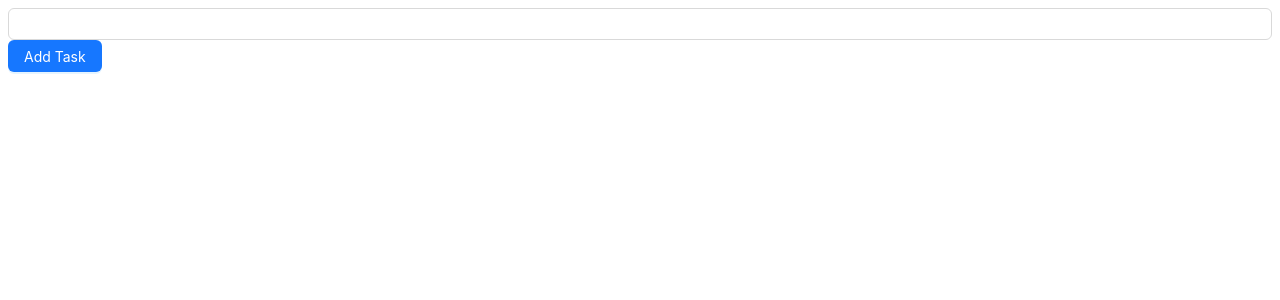
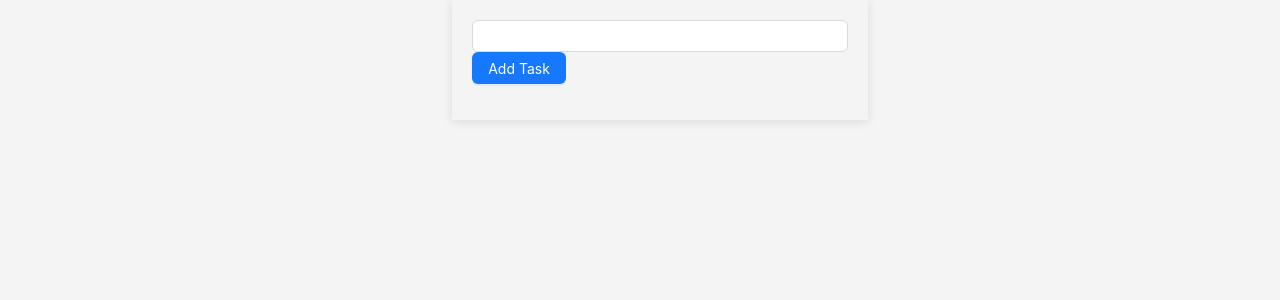
Before and after one commit to mayankjn99/Web-DEv, a React (Vite) app in the folder ToDo/: page / in a window 1280 px wide. Shown: the top 300 px of the page. Built offline with nearby package versions, Linux system fonts and the light colour scheme.

Commit message:
Added css

```diff
--- a/ToDo/src/App.css
+++ b/ToDo/src/App.css
@@ -1,4 +1,18 @@
-.root {
+body {
+    margin: 0;
+    padding: 0;
+    font-family: Arial, sans-serif; /* Sets a clean font for your app */
+    background-color: #f4f4f4; /* Light grey background */
     display: flex;
-    flex-direction: column;
+    justify-content: center; /* Center horizontally */
+    min-height: 100vh; /* Full viewport height to center the .todo-app */
 }
+
+/* Main Todo App container styles */
+.todo-app {
+    width: 100%;
+    max-width: 600px; /* Ensures the app doesn't stretch too wide */
+    padding: 20px;
+    box-shadow: 0 2px 10px rgba(0,0,0,0.1);
+    /* Optional: Adds shadow for better visibility */
+}
--- a/ToDo/src/App.jsx
+++ b/ToDo/src/App.jsx
@@ -15,7 +15,7 @@ function App() {
 
   // console.log('todos', todos)
   return (
-    <div className="root">
+    <div className="todo-app">
       <AddItem addTodos={addTodos}/>
       <TodoList todos={todos}/>
     </div>
```
